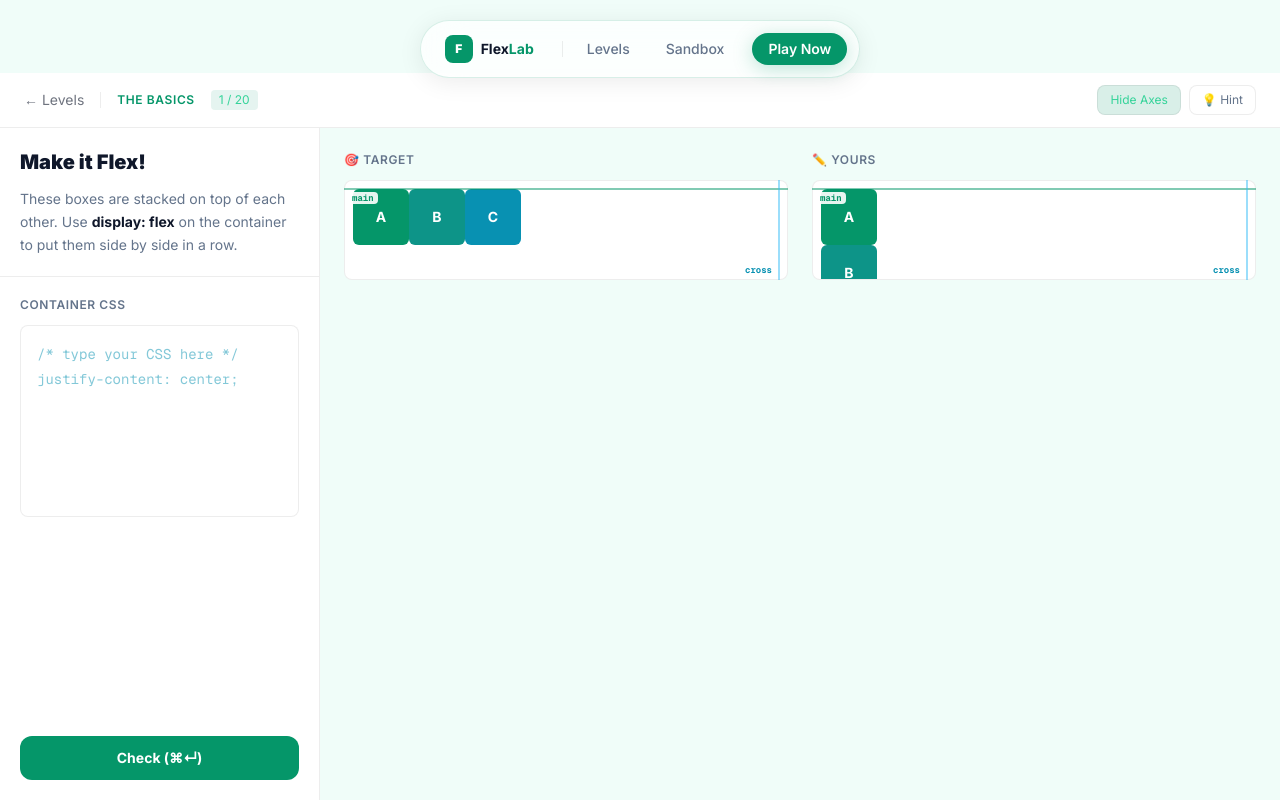
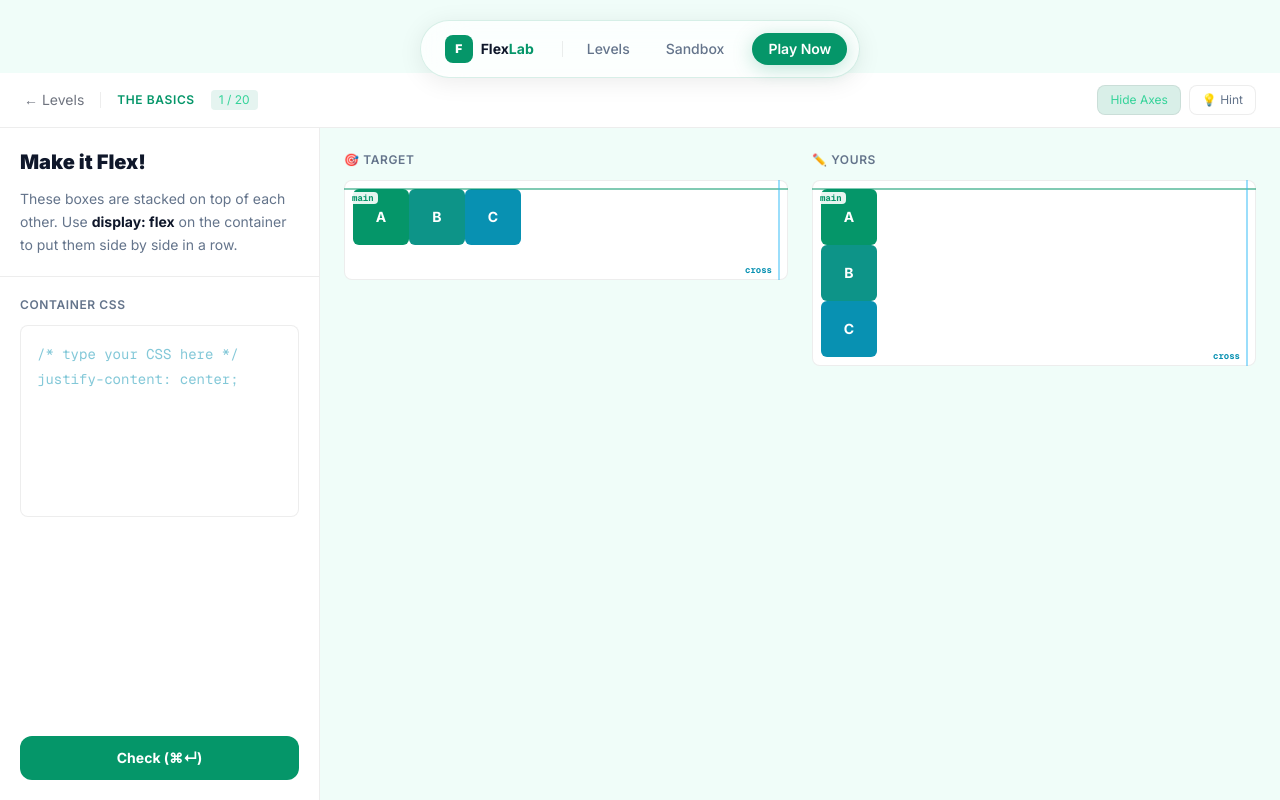
Before and after one commit to VaheM27/csslab, a Next.js app: page /play/1 in a window 1280 px wide. Built offline with nearby package versions, Linux system fonts and the light colour scheme.

Commit message:
fix: show all items in preview — minHeight instead of fixed height

```diff
--- a/app/play/[level]/GameClient.tsx
+++ b/app/play/[level]/GameClient.tsx
@@ -50,7 +50,7 @@ function FlexContainer({
   const isColumn = direction.includes("column");
 
   return (
-    <div className="relative w-full" style={{ height }}>
+    <div className="relative w-full" style={{ minHeight: height }}>
       {/* Axis overlay */}
       {showAxis && (
         <div className="absolute inset-0 pointer-events-none z-10">
@@ -118,13 +118,14 @@ function FlexContainer({
 
       {/* Flex container */}
       <div
-        className="w-full h-full rounded-lg overflow-hidden"
+        className="w-full rounded-lg"
         style={{
           ...toInlineStyle(containerCSS),
-          height,
+          minHeight: height,
           background: "var(--surface)",
           border: "1px solid var(--border)",
           padding: 8,
+          overflow: "visible",
         }}
       >
         {items.map((item, i) => (
```
